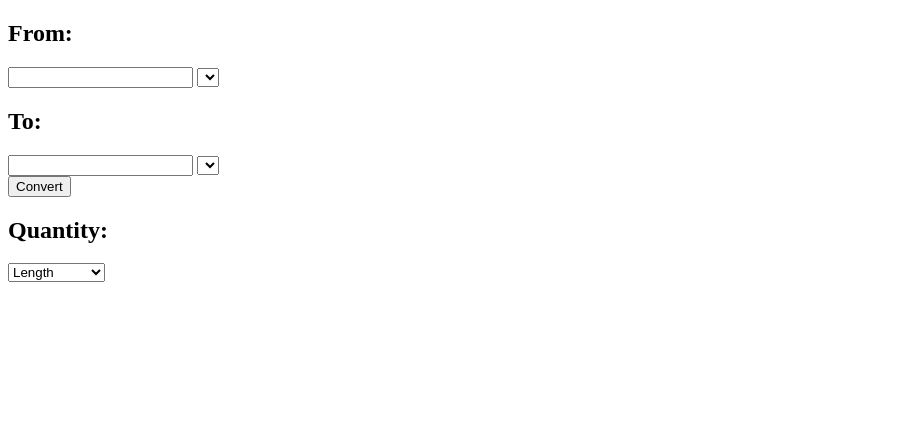
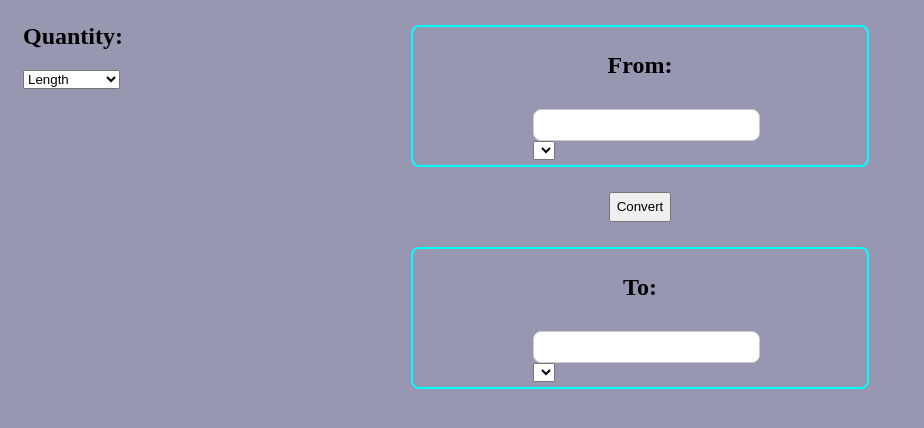
Before and after one commit to anmolb42/unit-coversion, a plain HTML site: page index.html in a window 1280 px wide. Shown: the whole page, without its empty margins (0-924 px from the left). Drawn offline with Linux system fonts and the light colour scheme.

Commit message:
Final commit

```diff
--- a/index.html
+++ b/index.html
@@ -21,6 +21,12 @@
              </select>
             </div>
       </div>
+      <div class="button">
+        <button id="convert">Convert</button>
+
+      </div>
+
+
 
       <div class="box2">
             <h2>To:</h2>
@@ -36,11 +42,11 @@
             </div>
       </div>
 
-      <div>
-        <button id="convert">Convert</button>
-      </div>
 
-      <aside>
+    </main>
+
+
+      <aside class="quantity">
             <h1>Quantity:</h1>
             <select id="category">
                 <option value="length">Length</option>
@@ -50,8 +56,7 @@
             </select>
       </aside>
 
-    </main>
 
-    <script src="script.js"></script>
+     <script src="script.js"></script>
 </body>
 </html>
--- a/style.css
+++ b/style.css
@@ -1,9 +1,60 @@
 body{
     text-decoration:none;
-    padding:none;
-    margin:none;
+   margin:0px;
+   padding:0px;
+   background-color:rgba(50, 50, 104, 0.507)
+
 }
 main{
+    display:flex;
+    flex-direction:column;
     justify-content:center;
+    align-items:center;
+    padding:5px;
 
 }
+.box1,.box2{
+    display:flex;
+    flex-direction:column;
+    justify-content:center;
+    align-items:center;
+    gap:10px;
+    padding:5px;
+    /* margin-left:35%; */
+    margin:20px;
+    width:35%;
+    height:auto;
+    border:2px solid aqua;
+    border-radius:8px
+
+}
+.button{
+    display:flex;
+    justify-content:center;
+    margin:3px;
+    padding:2px;
+    width:100%;
+    height:30px;
+}
+.quantity{
+    padding:3px;
+    width: fit-content;
+  height: auto;
+  position: absolute;
+  z-index:10;
+  top:0;
+    left:20px;
+}
+input{
+    /* width:100% */
+    width: 100%;
+  height: 20px;
+  padding: 5px;
+  border:1px solid #ccc;
+  border-radius:8px;
+
+}
+input:focus{
+    border-color:aqua;
+    box-shadow:0 0 5px rgba(0, 123, 255, 0.5);
+}
```
